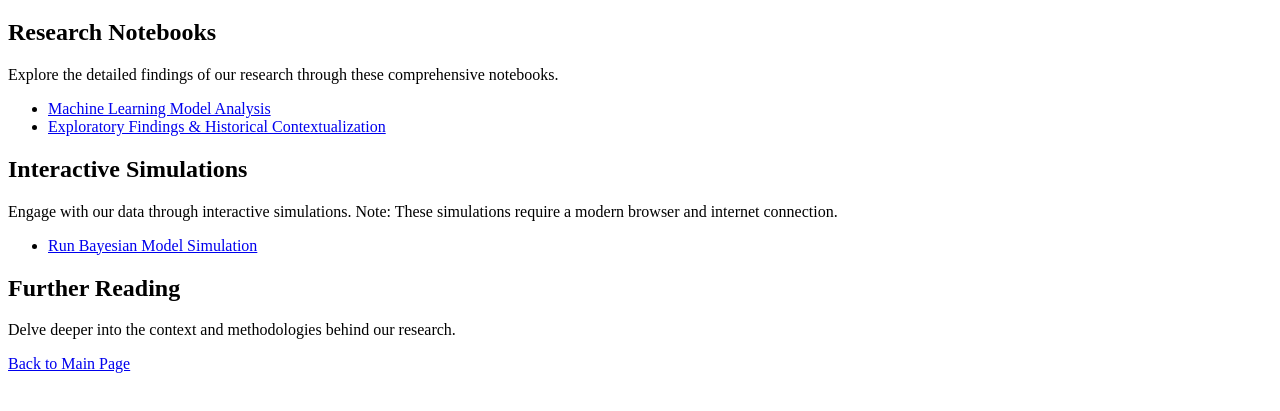
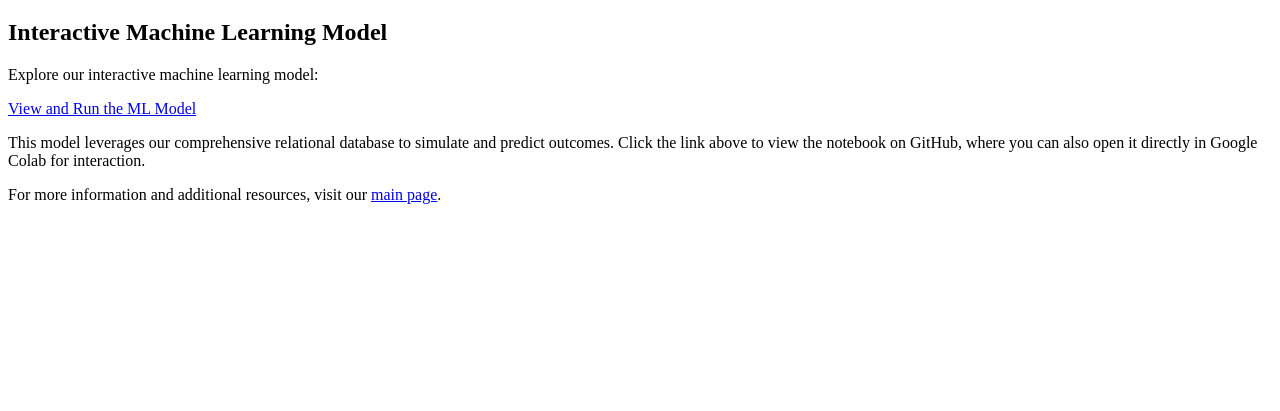
Before and after one commit to vivianyz/transatlantic_voyagers, a plain HTML site: page final-deliverables.html in a window 1280 px wide. Shown: the part 61-472 px from the top of the page. Drawn offline with Linux system fonts and the light colour scheme.

Commit message:
Update final-deliverables.html

```diff
--- a/final-deliverables.html
+++ b/final-deliverables.html
@@ -2,12 +2,11 @@
 <html lang="en">
 <head>
     <meta charset="UTF-8">
-    <title>Final Deliverables</title>
-    <!-- Prevent caching of this page -->
+    <title>Project Final Deliverables</title>
+    <!-- Ensure fresh content is served -->
     <meta http-equiv="Cache-Control" content="no-cache, no-store, must-revalidate">
     <meta http-equiv="Pragma" content="no-cache">
     <meta http-equiv="Expires" content="0">
-    <!-- Stylesheets and other head elements -->
 </head>
 <body>
 
@@ -16,36 +15,19 @@
     </header>
 
     <main>
-        <section id="static-notebooks">
-            <h2>Research Notebooks</h2>
-            <p>Explore the detailed findings of our research through these comprehensive notebooks.</p>
-            <ul>
-                <li><a href="ml_model_v1.html">Machine Learning Model Analysis</a></li>
-                <li><a href="exploratory-findings.html">Exploratory Findings & Historical Contextualization</a></li>
-                <!-- Add additional notebooks as needed -->
-            </ul>
+        <section id="interactive-model">
+            <h2>Interactive Machine Learning Model</h2>
+            <p>Explore our interactive machine learning model:</p>
+            <a href="https://github.com/vivianyz/transatlantic_voyagers/blob/main/ml_model_v1.ipynb" target="_blank">View and Run the ML Model</a>
+            <p>This model leverages our comprehensive relational database to simulate and predict outcomes. Click the link above to view the notebook on GitHub, where you can also open it directly in Google Colab for interaction.</p>
         </section>
 
-        <section id="interactive-simulations">
-            <h2>Interactive Simulations</h2>
-            <p>Engage with our data through interactive simulations. Note: These simulations require a modern browser and internet connection.</p>
-            <!-- Instructions or links to interactive models, possibly hosted externally -->
-            <ul>
-                <li><a href="https://mybinder.org/v2/gh/username/repo/branch?filepath=path_to_notebook.ipynb">Run Bayesian Model Simulation</a></li>
-                <!-- Add additional simulations as needed -->
-            </ul>
-        </section>
+        <!-- Include other sections as needed for your deliverables -->
 
-        <section id="further-readings">
-            <h2>Further Reading</h2>
-            <p>Delve deeper into the context and methodologies behind our research.</p>
-            <!-- Links to additional resources, papers, or external content -->
-        </section>
     </main>
 
     <footer>
-        <a href="index.html">Back to Main Page</a>
-        <!-- Include any footer content, copyrights, social media links, etc. -->
+        <p>For more information and additional resources, visit our <a href="index.html">main page</a>.</p>
     </footer>
 
 </body>
```
